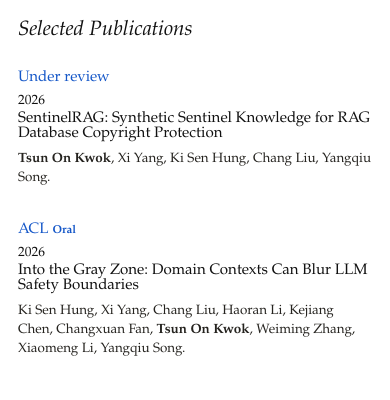
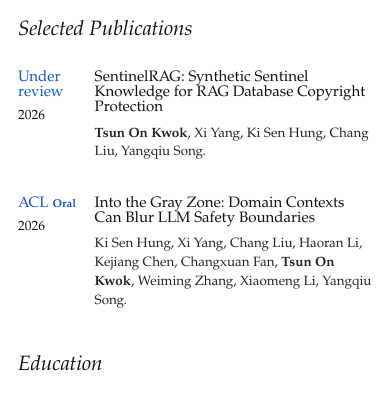
Before and after one commit to ansonk4/ansonk4.github.io, a Next.js app: page / in a window 390 px wide. Shown: the part 600-1000 px from the top of the page. Built offline with nearby package versions, Linux system fonts and the light colour scheme; a web font is replaced by a local one.

Commit message:
Keep mobile publication layout

```diff
--- a/app/globals.css
+++ b/app/globals.css
@@ -797,21 +797,27 @@ img {
     --section-badge-size: 0.82rem;
   }
 
+  .publications {
+    --publication-venue-column: clamp(4.75rem, 24vw, 5.5rem);
+    --publication-title-gap: clamp(8px, 2.4vw, 12px);
+  }
+
   .publication-list {
     gap: 34px;
   }
 
   .publication-row {
-    grid-template-columns: 1fr;
+    grid-template-columns: var(--publication-venue-column) minmax(0, 1fr);
   }
 
   .venue-block {
-    grid-template-columns: auto auto 1fr;
+    grid-template-columns: minmax(0, 1fr);
     justify-items: start;
   }
 
-  .venue-block strong {
-    grid-column: auto;
+  .venue-heading {
+    grid-column: 1;
+    flex-wrap: wrap;
   }
 
   .education-row,
@@ -841,4 +847,9 @@ img {
     width: 100%;
     padding-top: 0;
   }
+
+  .publications {
+    --publication-venue-column: clamp(4.35rem, 25vw, 4.9rem);
+    --publication-title-gap: 8px;
+  }
 }
```
Also changed, not shown: public/assets/me.jpg.
